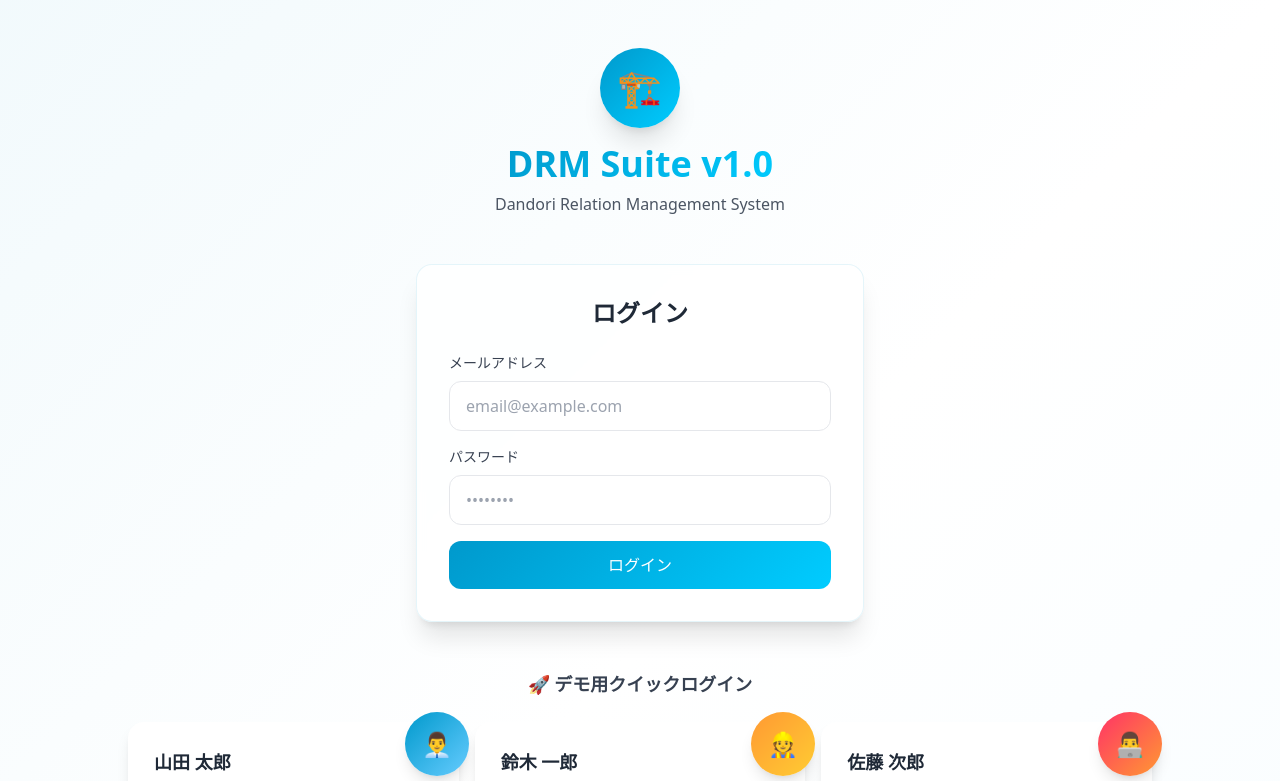
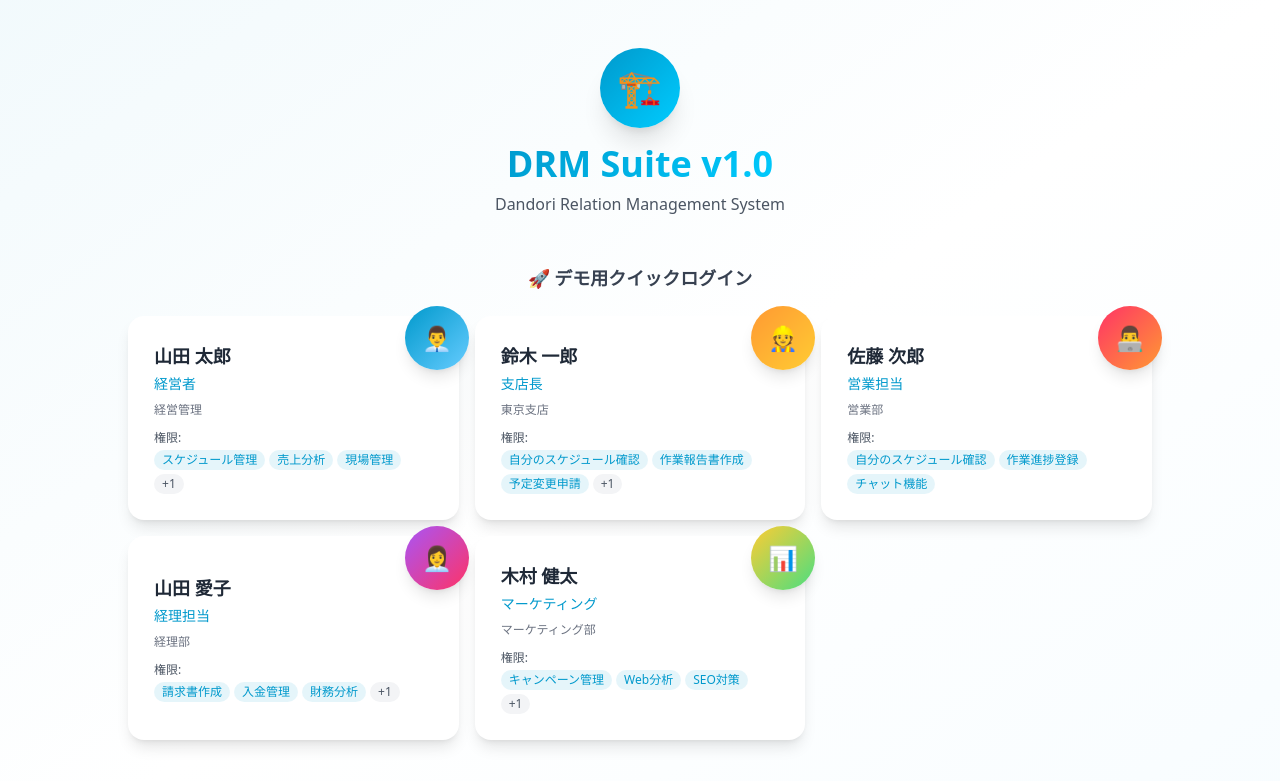
Before and after one commit to kosuke-kagatsume/drm, a Next.js app in the folder drm-suite/web-frontend/: page /login in a window 1280 px wide. Shown: the top 781 px of the page. Built offline with nearby package versions, Linux system fonts and the light colour scheme.

Commit message:
Remove unnecessary login form - keep only quick login for demo

```diff
--- a/drm-suite/web-frontend/src/app/login/page.tsx
+++ b/drm-suite/web-frontend/src/app/login/page.tsx
@@ -109,54 +109,7 @@ export default function LoginPage() {
           <p className="text-gray-600">Dandori Relation Management System</p>
         </div>
 
-        {/* メインログインフォーム */}
-        <div className="w-full max-w-md mb-12">
-          <div className="bg-white/80 backdrop-blur-sm rounded-2xl shadow-xl p-8 border border-dandori-blue/10">
-            <h2 className="text-2xl font-bold text-center mb-6 text-gray-800">
-              ログイン
-            </h2>
-            <form
-              className="space-y-4"
-              onSubmit={(e) => {
-                e.preventDefault();
-                // デモ用：任意の入力でログイン可能
-                localStorage.setItem('userRole', '営業担当');
-                localStorage.setItem('userEmail', 'user@drm.com');
-                localStorage.setItem('userName', 'ユーザー');
-                router.push('/dashboard');
-              }}
-            >
-              <div>
-                <label className="block text-sm font-medium text-gray-700 mb-2">
-                  メールアドレス
-                </label>
-                <input
-                  type="email"
-                  className="w-full px-4 py-3 border border-gray-200 rounded-xl focus:border-dandori-blue focus:ring-2 focus:ring-dandori-blue/20 transition-all duration-200"
-                  placeholder="email@example.com"
-                />
-              </div>
-              <div>
-                <label className="block text-sm font-medium text-gray-700 mb-2">
-                  パスワード
-                </label>
-                <input
-                  type="password"
-                  className="w-full px-4 py-3 border border-gray-200 rounded-xl focus:border-dandori-blue focus:ring-2 focus:ring-dandori-blue/20 transition-all duration-200"
-                  placeholder="••••••••"
-                />
-              </div>
-              <button
-                type="submit"
-                className="w-full py-3 bg-gradient-dandori text-white rounded-xl font-medium hover:shadow-lg transform hover:scale-105 transition-all duration-200"
-              >
-                ログイン
-              </button>
-            </form>
-          </div>
-        </div>
-
-        {/* クイックログイン */}
+        {/* デモ用クイックログイン */}
         <div className="w-full max-w-5xl">
           <h3 className="text-center text-lg font-semibold text-gray-700 mb-6">
             🚀 デモ用クイックログイン
```
